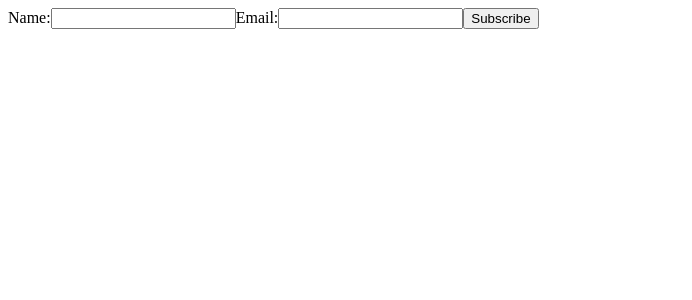
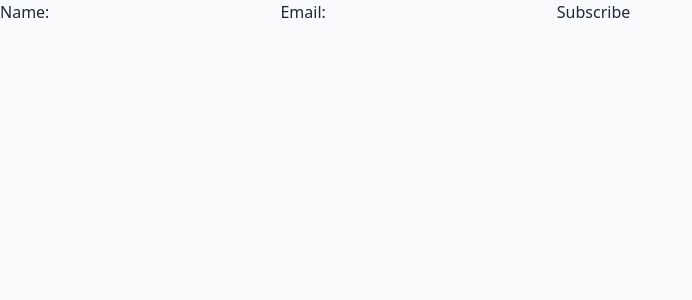
Before and after one commit to Marktawa/newsletter, a Next.js app in the folder frontend/: page / in a window 1280 px wide. Shown: the top 300 px of the page, without its empty margins (0-692 px from the left). Built offline with nearby package versions, Linux system fonts and the light colour scheme.

Commit message:
Add design: Add Tailwind directives to your CSS

```diff
--- /dev/null
+++ b/frontend/app/globals.css
@@ -0,0 +1 @@
+@import "tailwindcss";
--- a/frontend/app/layout.tsx
+++ b/frontend/app/layout.tsx
@@ -1,4 +1,5 @@
 import React from 'react';
+import './globals.css';
 
 export default function RootLayout({
     children,
@@ -7,7 +8,7 @@ export default function RootLayout({
   }) {
     return (
       <html lang="en">
-        <body>{children}</body>
+        <body className="bg-gray-50 font-sans text-gray-800">{children}</body>
       </html>
     )
   }
```
